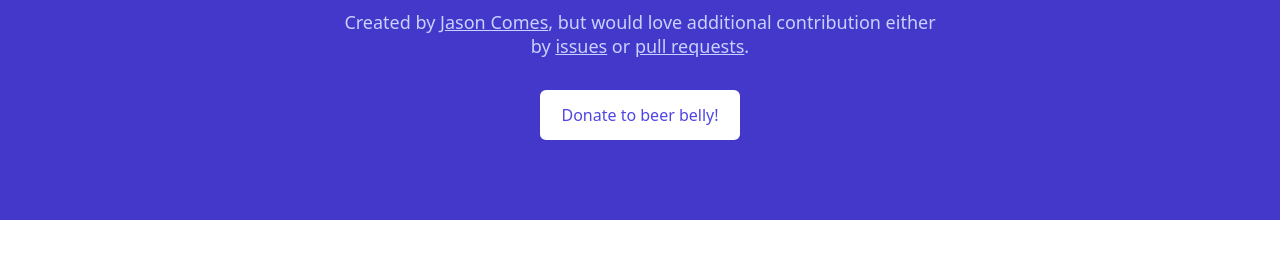
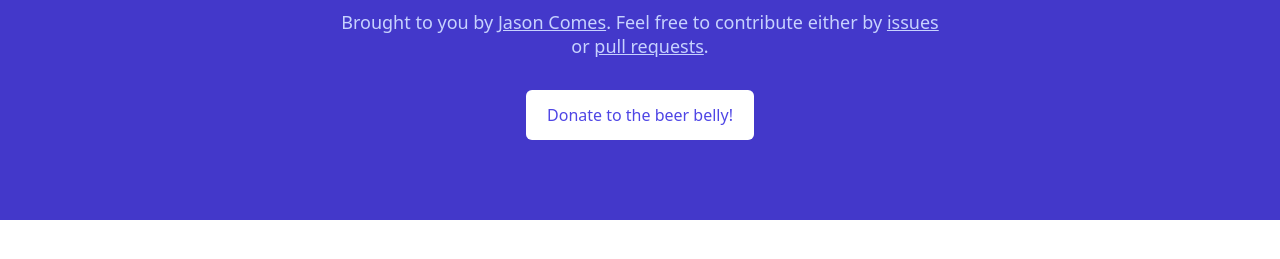
Before and after one commit to jasoncomes/tailwindcss-playground, a website built with webpack: page src/html/index.html in a window 1280 px wide. Shown: the part 373-632 px from the top of the page. Built offline with nearby package versions, Linux system fonts and the light colour scheme.

Commit message:
markup update

```diff
--- a/src/html/index.html
+++ b/src/html/index.html
@@ -17,9 +17,9 @@
           <span class="block">Feel free to buy me a beer.</span>
           <span class="block">Next conference, I'll hit you back!</span>
         </h2>
-        <p class="mt-4 text-lg leading-6 text-indigo-200">Created by <a class="underline" href="https://www.linkedin.com/in/jasonwcomes/">Jason Comes</a>, but would love additional contribution either by <a class="underline" href="https://github.com/jasoncomes/tailwindcss-playground/issues">issues</a> or <a class="underline" href="https://github.com/jasoncomes/tailwindcss-playground/pulls">pull requests</a>.</p>
+        <p class="mt-4 text-lg leading-6 text-indigo-200">Brought to you by <a class="underline" href="https://www.linkedin.com/in/jasonwcomes/">Jason Comes</a>. Feel free to contribute either by <a class="underline" href="https://github.com/jasoncomes/tailwindcss-playground/issues">issues</a> or <a class="underline" href="https://github.com/jasoncomes/tailwindcss-playground/pulls">pull requests</a>.</p>
         <a href="https://www.paypal.com/donate?business=GJKCBDMVCTHW6&item_name=beer+belly&currency_code=USD" class="mt-8 w-full inline-flex items-center justify-center px-5 py-3 border border-transparent text-base font-medium rounded-md text-indigo-600 bg-white hover:bg-indigo-50 sm:w-auto">
-          Donate to beer belly!
+          Donate to the beer belly!
         </a>
       </div>
     </div>
```
